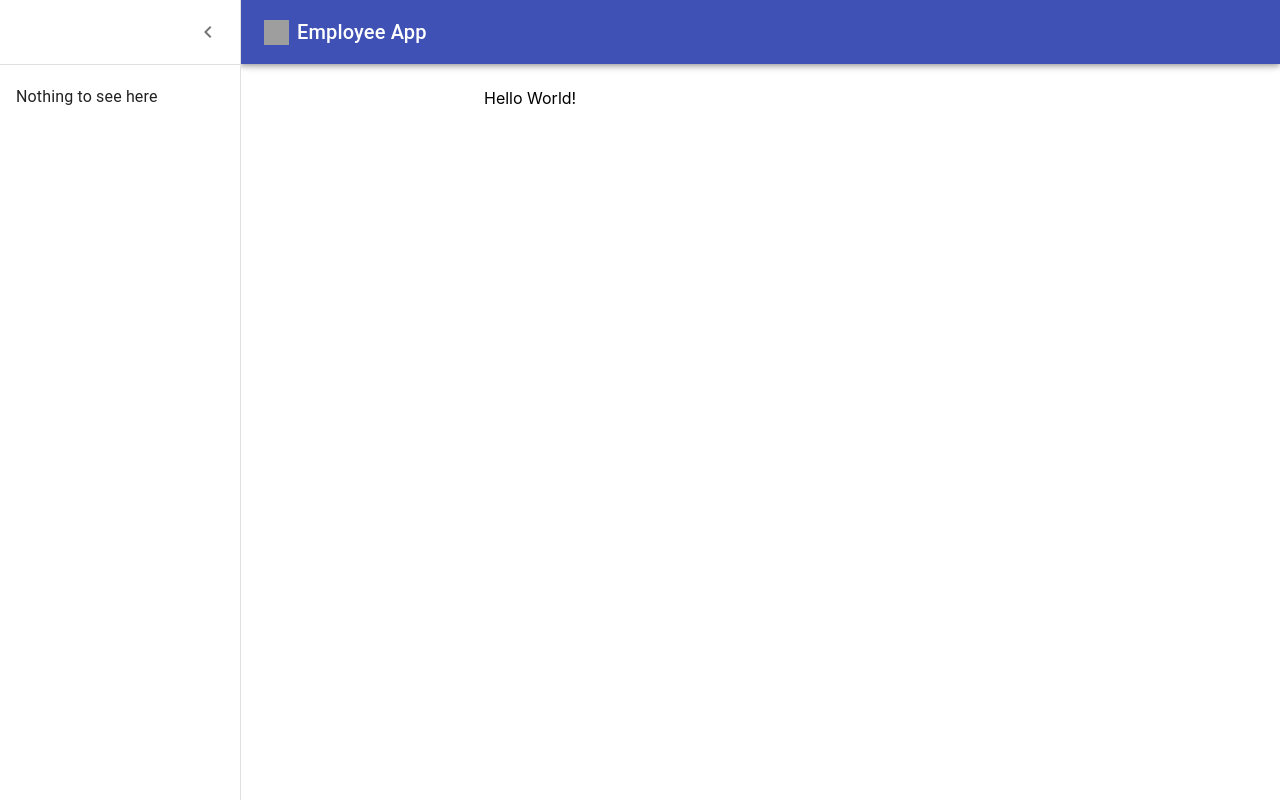
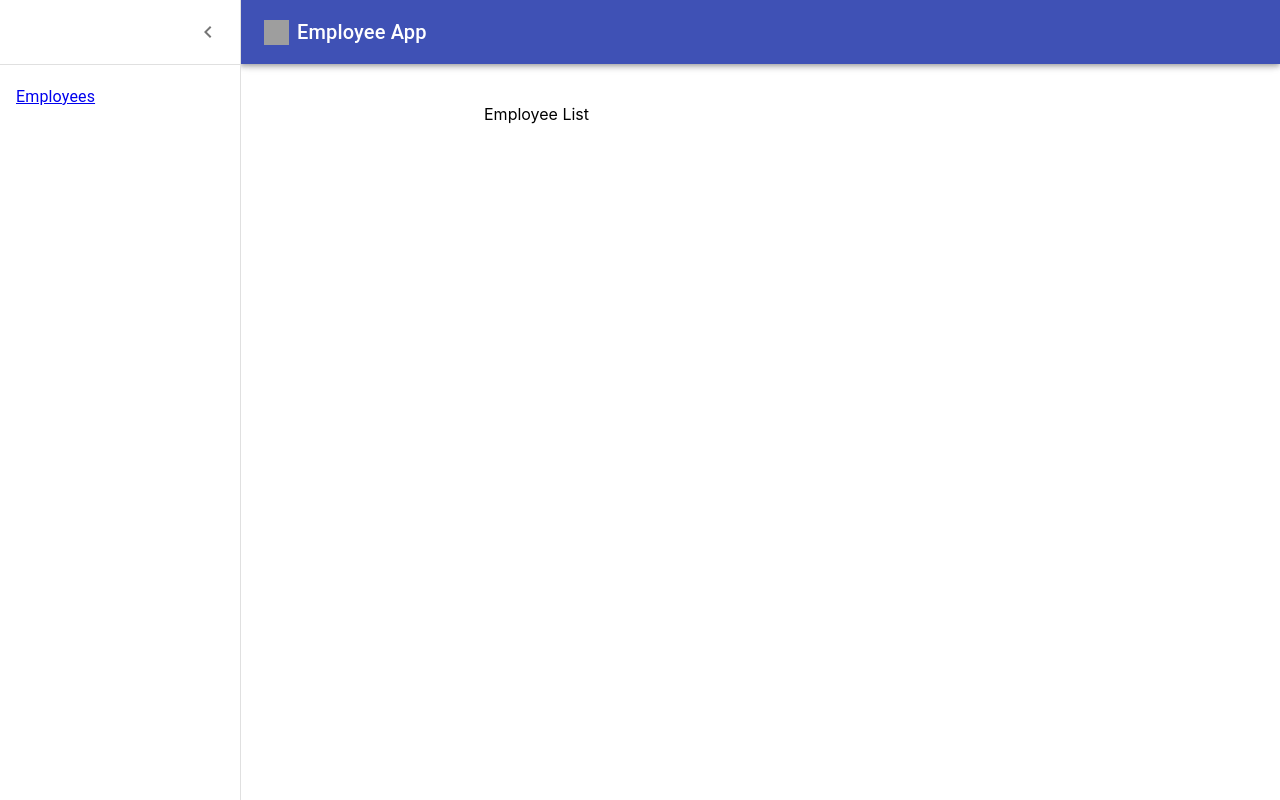
Before and after one commit to esoh/fullstack-proj1, a React (Create React App) app in the folder frontend/react-src/: page / in a window 1280 px wide. Both pictures are taken after a click on the button "Open drawer". Built offline with nearby package versions, Linux system fonts and the light colour scheme; grey boxes are pictures that could not be loaded.

Commit message:
feat(employeePage): Create empty employee page with router

```diff
--- a/frontend/react-src/package.json
+++ b/frontend/react-src/package.json
@@ -8,6 +8,7 @@
     "clsx": "^1.0.4",
     "react": "^16.8.6",
     "react-dom": "^16.8.6",
+    "react-router-dom": "^5.0.1",
     "react-scripts": "3.0.1"
   },
   "scripts": {
--- a/frontend/react-src/src/App.js
+++ b/frontend/react-src/src/App.js
@@ -2,6 +2,8 @@
 import clsx from 'clsx';
 import Container from '@material-ui/core/Container';
 import { makeStyles } from '@material-ui/core/styles';
+import { BrowserRouter as Router, Switch, Route, Redirect } from 'react-router-dom';
+import EmployeeList from './employees/EmployeeList';
 
 import HeaderWithSideMenu from './pageComponents/HeaderWithSideMenu';
 import { DRAWER_WIDTH } from './constants/display';
@@ -50,10 +52,13 @@
   const classes = useStyles();
 
   return (
+    <Router>
       <div className={classes.root}>
         <HeaderWithSideMenu
           appName="Employee App"
-        drawerItems={['Nothing to see here']}
+          drawerItems={{
+            'Employees': '/',
+          }}
           handleDrawerOpen={handleDrawerOpen}
           handleDrawerClose={handleDrawerClose}
           open={drawerOpen}
@@ -66,10 +71,14 @@
         >
           <div className={classes.drawerHeader} />
           <Container maxWidth="sm">
-          Hello World!
+            <Switch>
+              <Route exact path='/' component={EmployeeList}/>
+              <Route render={() => <Redirect to="/" />} />
+            </Switch>
           </Container>
         </main>
       </div>
+    </Router>
   );
 }
 
--- /dev/null
+++ b/frontend/react-src/src/employees/EmployeeList.js
@@ -0,0 +1,7 @@
+import React from 'react';
+
+export default function EmployeeList(props){
+  return (
+    <p>Employee List</p>
+  );
+}
--- a/frontend/react-src/src/pageComponents/StyledPersistentDrawer.js
+++ b/frontend/react-src/src/pageComponents/StyledPersistentDrawer.js
@@ -8,6 +8,7 @@
 import List from '@material-ui/core/List';
 import ListItem from '@material-ui/core/ListItem';
 import ListItemText from '@material-ui/core/ListItemText';
+import { Link } from 'react-router-dom';
 
 import { DRAWER_WIDTH } from '../constants/display';
 
@@ -50,9 +51,11 @@
       </div>
       <Divider />
       <List>
-        {props.drawerItems.map(text => (
-          <ListItem button key={text}>
-            <ListItemText primary={text} />
+        {Object.keys(props.drawerItems).map(key => (
+          <ListItem button key={key}>
+            <Link to={props.drawerItems[key]}>
+              <ListItemText primary={key} />
+            </Link>
           </ListItem>
         ))}
       </List>
```
Also changed, not shown: 1 other file (tests, documents, lock files or other folders). Lines whose indentation alone changed are shown as unchanged.
